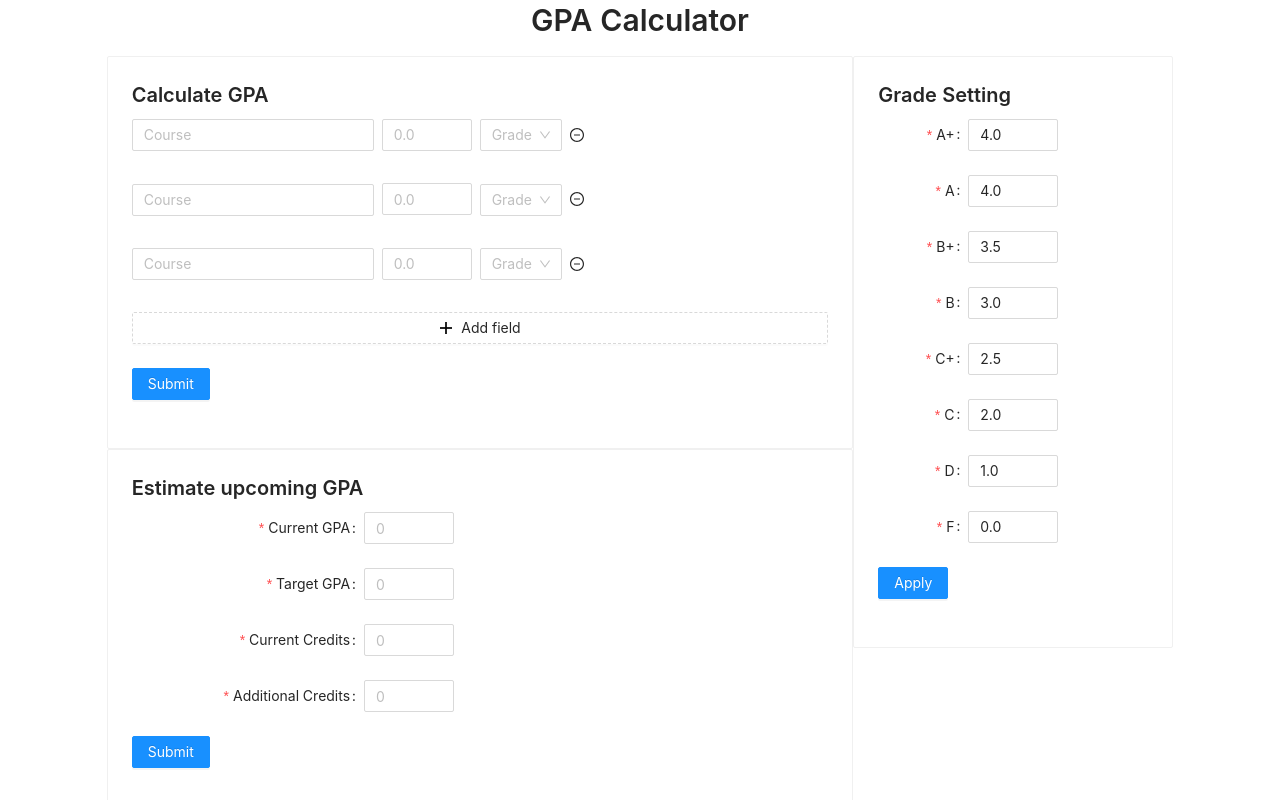
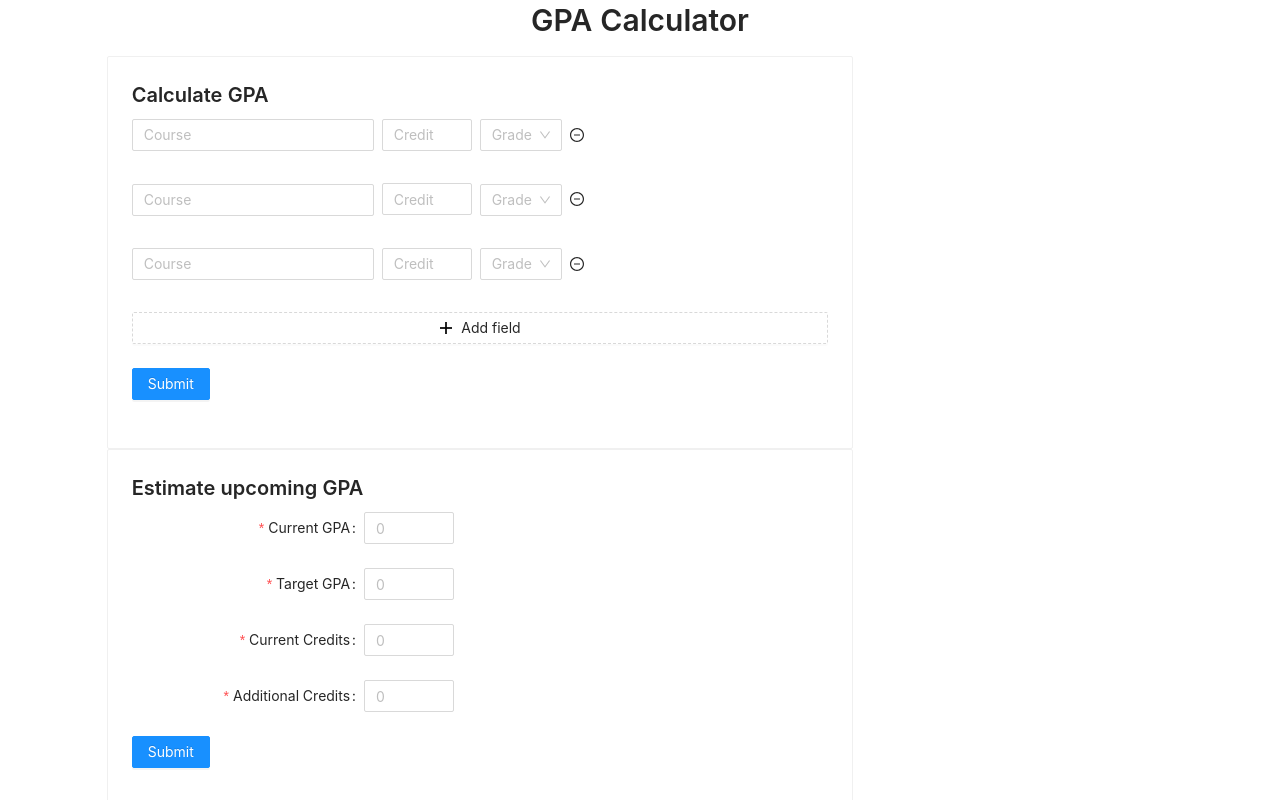
Before and after one commit to Okamon0427/gpa-calculator, a React (Create React App) app: page / in a window 1280 px wide. Shown: the top 800 px of the page. Built offline with nearby package versions, Linux system fonts and the light colour scheme.

Commit message:
Fix small bags

```diff
--- a/src/App.tsx
+++ b/src/App.tsx
@@ -66,9 +66,10 @@ const App: React.FC = () => {
             onSubmit={onSubmit2}
             additionalGPA={additionalGPA}
           />
-        </Col>
-        <Col xs={0} md={6}>
-          <GradeExample onSubmit={onSubmit3} grades={grades} />
+          <GradeExample
+            onSubmit={onSubmit3}
+            grades={grades}
+          />
         </Col>
         <Col xs={0} md={1} lg={2} />
       </Row>
--- a/src/components/GPAForm.tsx
+++ b/src/components/GPAForm.tsx
@@ -42,7 +42,7 @@ const GPAForm: React.FC<Props> = ({ onSubmit, credit, GPA, grades }: Props) => {
                     fieldKey={[field.fieldKey, 'credit']}
                     rules={[{ required: true, message: 'Required' }]}
                   >
-                    <InputNumber placeholder="0.0" min={0} max={10} step={0.5} />
+                    <InputNumber placeholder="Credit" min={0} max={10} step={0.5} />
                   </Form.Item>
                   <Form.Item
                     name={[field.name, 'grade']}
--- a/src/components/GPAPredictForm.tsx
+++ b/src/components/GPAPredictForm.tsx
@@ -18,6 +18,7 @@ const GPAPredictForm: React.FC<Props> = ({ onSubmit, additionalGPA }: Props) =>
       <Title level={4}>Estimate upcoming GPA</Title>
       <Form
         {...layout}
+        layout="horizontal"
         name="basic"
         onFinish={onSubmit}
       >
```
